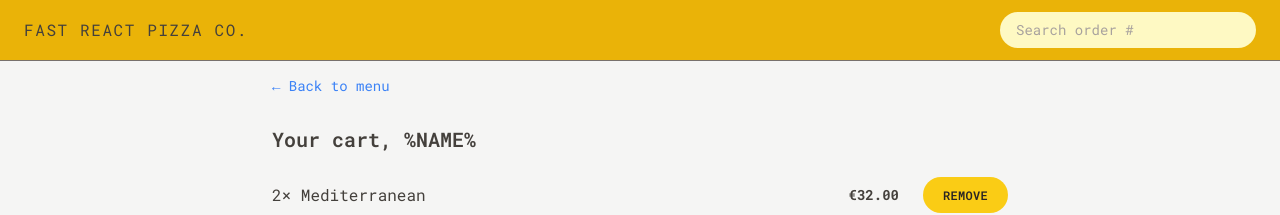
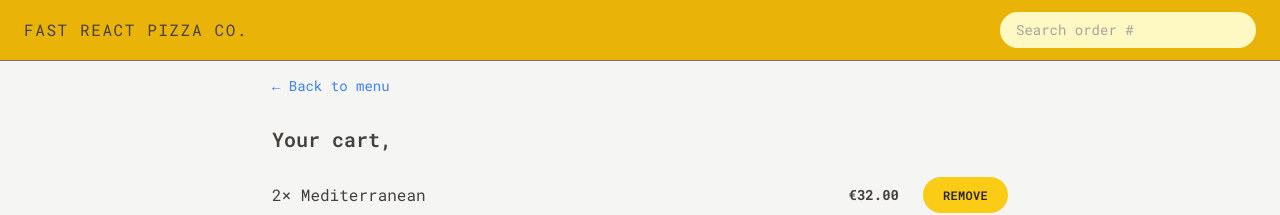
Before and after one commit to Alex-Nicalace/fast-react-pizza, a React (Vite) app: page /cart in a window 1280 px wide. Shown: the top 215 px of the page. Built offline with nearby package versions, Linux system fonts and the light colour scheme.

Commit message:
read & upadte state user

```diff
--- a/src/features/cart/Cart.tsx
+++ b/src/features/cart/Cart.tsx
@@ -1,6 +1,8 @@
 import LinkButton from "../../ui/LinkButton";
 import Button from "../../ui/Button";
 import CartItem from "./CartItem";
+import { useSelector } from "react-redux";
+import { RootStore } from "../../store";
 
 export interface IItemCartData {
   pizzaId: number;
@@ -35,13 +37,14 @@ const fakeCart = [
 ];
 
 function Cart(): JSX.Element {
+  const username = useSelector((state: RootStore) => state.user.userName);
   const cart = fakeCart;
 
   return (
     <div className="px-4 py-3">
       <LinkButton to="/menu">&larr; Back to menu</LinkButton>
 
-      <h2 className="mt-7 text-xl font-semibold">Your cart, %NAME%</h2>
+      <h2 className="mt-7 text-xl font-semibold">Your cart, {username}</h2>
 
       <ul className="mt-3 divide-y divide-stone-200 border-b ">
         {cart.map((item) => (
--- a/src/features/order/CreateOrder/CreateOrder.tsx
+++ b/src/features/order/CreateOrder/CreateOrder.tsx
@@ -1,5 +1,7 @@
 import { Form, useActionData, useNavigation } from "react-router-dom";
 import Button from "../../../ui/Button";
+import { useSelector } from "react-redux";
+import { RootStore } from "../../../store";
 
 const fakeCart = [
   {
@@ -31,6 +33,7 @@ function CreateOrder(): JSX.Element {
   const { state } = navigation;
   const isSubmitting = state === "submitting";
   const formError = useActionData() as Record<string, string>;
+  const username = useSelector((state: RootStore) => state.user.userName);
   const cart = fakeCart;
 
   return (
@@ -40,7 +43,13 @@ function CreateOrder(): JSX.Element {
       <Form method="post">
         <div className="mb-5 flex flex-col gap-2 sm:flex-row sm:items-center">
           <label className="sm:basis-40">First Name</label>
-          <input className="input grow" type="text" name="customer" required />
+          <input
+            className="input grow"
+            type="text"
+            name="customer"
+            required
+            defaultValue={username}
+          />
         </div>
 
         <div className="mb-5 flex flex-col gap-2 sm:flex-row sm:items-center">
--- a/src/features/user/CreateUser.tsx
+++ b/src/features/user/CreateUser.tsx
@@ -1,11 +1,20 @@
 import { useState } from "react";
+import { useDispatch } from "react-redux";
+import { useNavigate } from "react-router-dom";
+
 import Button from "../../ui/Button";
+import { updateName } from "./userSlice";
 
 function CreateUser() {
   const [username, setUsername] = useState("");
+  const dispatch = useDispatch();
+  const navigate = useNavigate();
 
   function handleSubmit(e: React.FormEvent<HTMLFormElement>) {
     e.preventDefault();
+    if (!username) return;
+    dispatch(updateName(username));
+    navigate("/menu");
   }
 
   return (
--- a/src/ui/Home.tsx
+++ b/src/ui/Home.tsx
@@ -1,6 +1,10 @@
+import { useSelector } from "react-redux";
 import CreateUser from "../features/user/CreateUser";
+import { RootStore } from "../store";
+import Button from "./Button";
 
 function Home() {
+  const username = useSelector((state: RootStore) => state.user.userName);
   return (
     <div className="my-10 px-4 text-center sm:my-16">
       <h1 className=" mb-4 text-center text-xl font-semibold md:text-3xl">
@@ -11,7 +15,11 @@ function Home() {
         </span>
       </h1>
 
-      <CreateUser />
+      {username ? (
+        <Button to="/menu">Continue ordering {username}</Button>
+      ) : (
+        <CreateUser />
+      )}
     </div>
   );
 }
```
